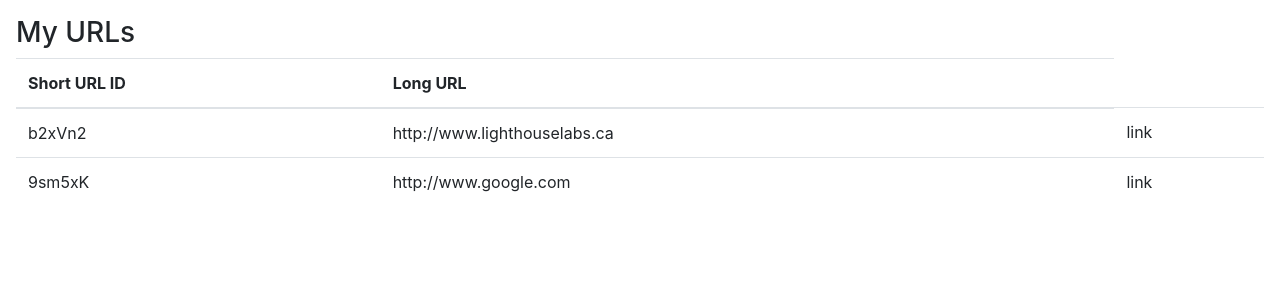
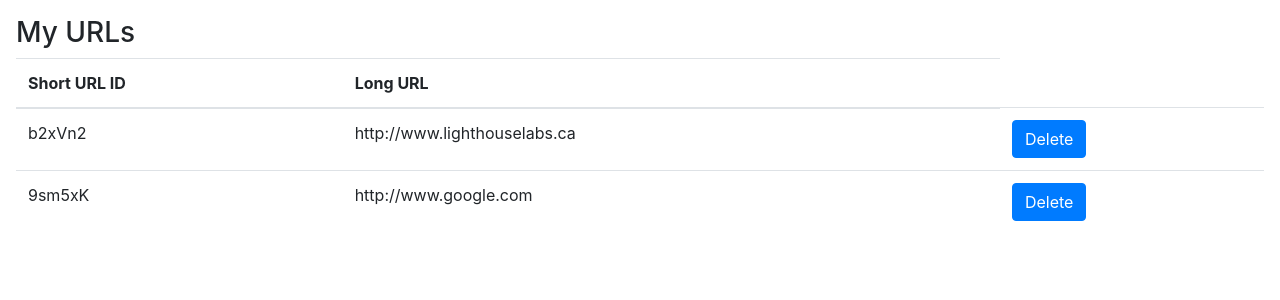
Before and after one commit to lmleao/tinyapp, a Node server app: page /urls in a window 1280 px wide. Shown: the part 56-356 px from the top of the page. Run offline with Node 20, Linux system fonts and the light colour scheme; some libraries are stand-ins or nearby versions.

Commit message:
Add a Delete button to /urls and correct a mistake in urls/new.

```diff
--- a/views/urls_index.ejs
+++ b/views/urls_index.ejs
@@ -32,7 +32,7 @@
             <tr>
               <td><%= id %></td>
               <td><%= urls[id] %></td>
-              <td><href='#'>link</href></td>
+              <td><form method="POST" action="/urls/9sm5xK/delete"><button type="submit" class="btn btn-primary">Delete</button></form></td>
             </tr>
           <% } %>
         </tbody>
--- a/views/urls_show.ejs
+++ b/views/urls_show.ejs
@@ -20,9 +20,6 @@
         <p class="card-text">
           Short URL ID: <a href="/u/<%= id %>"><%= id %></a>
         </p>
-        <p class="card-text">
-          Get a new shortened URL <a href="#">here</a>.
-        </p>
       </div>
       <div class="card-footer text-muted"></div>
     </div>
```
